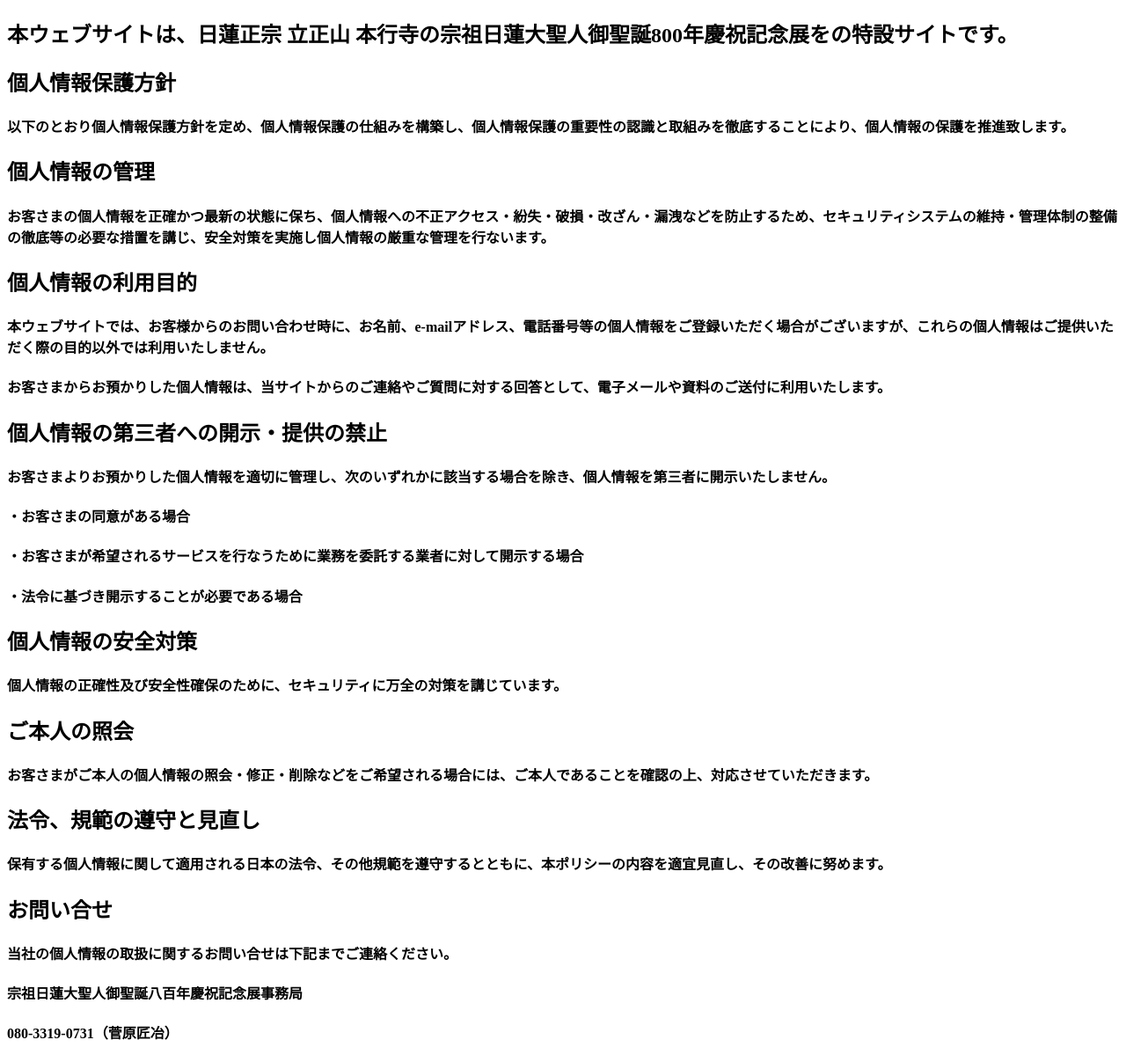
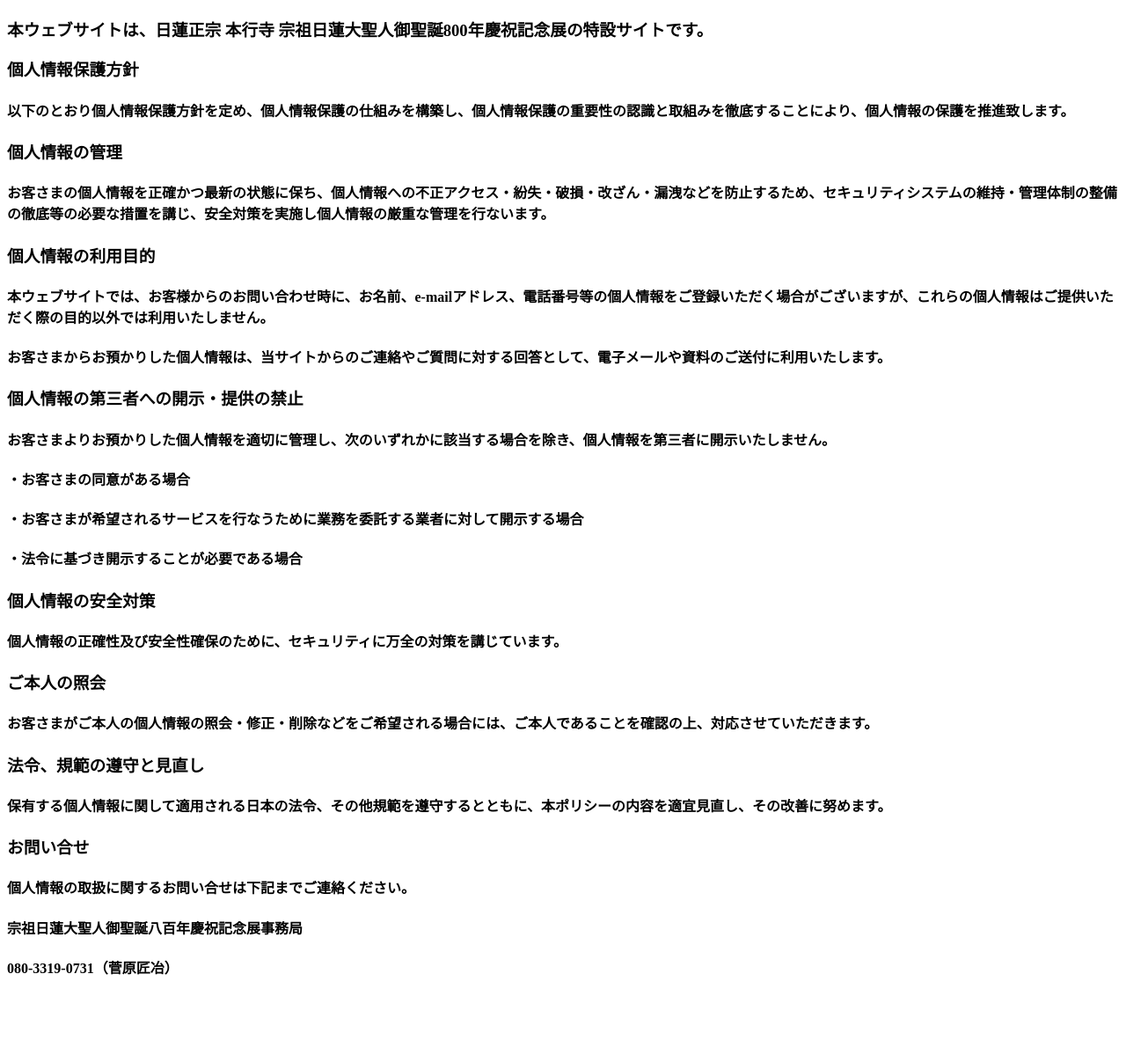
Before and after one commit to hongyoji/keishukukinenten, a plain HTML site: page index.html in a window 1280 px wide. Shown: the whole page at 88% size. After the commit the page ends 1132 px from the top, so only its background shows below. Drawn offline with Linux system fonts and the light colour scheme.

Commit message:
Update index.html

```diff
--- a/index.html
+++ b/index.html
@@ -4,27 +4,27 @@
     <title>プライバシーポリシー</title>
   </head>
   <body>
-    <h2>本ウェブサイトは、日蓮正宗 立正山 本行寺の宗祖日蓮大聖人御聖誕800年慶祝記念展をの特設サイトです。</h3>
-      <h2>個人情報保護方針</h3>
+    <h3>本ウェブサイトは、日蓮正宗 本行寺 宗祖日蓮大聖人御聖誕800年慶祝記念展の特設サイトです。</h3>
+      <h3>個人情報保護方針</h3>
         <h4>以下のとおり個人情報保護方針を定め、個人情報保護の仕組みを構築し、個人情報保護の重要性の認識と取組みを徹底することにより、個人情報の保護を推進致します。</h4>
-      <h2>個人情報の管理</h3>
+      <h3>個人情報の管理</h3>
         <h4>お客さまの個人情報を正確かつ最新の状態に保ち、個人情報への不正アクセス・紛失・破損・改ざん・漏洩などを防止するため、セキュリティシステムの維持・管理体制の整備の徹底等の必要な措置を講じ、安全対策を実施し個人情報の厳重な管理を行ないます。</h4>
-      <h2>個人情報の利用目的</h2>
+      <h3>個人情報の利用目的</h3>
         <h4>本ウェブサイトでは、お客様からのお問い合わせ時に、お名前、e-mailアドレス、電話番号等の個人情報をご登録いただく場合がございますが、これらの個人情報はご提供いただく際の目的以外では利用いたしません。</h4>
         <h4>お客さまからお預かりした個人情報は、当サイトからのご連絡やご質問に対する回答として、電子メールや資料のご送付に利用いたします。</h4>
-      <h2>個人情報の第三者への開示・提供の禁止</h2>
+      <h3>個人情報の第三者への開示・提供の禁止</h3>
         <h4>お客さまよりお預かりした個人情報を適切に管理し、次のいずれかに該当する場合を除き、個人情報を第三者に開示いたしません。</h4>
-        <h4>・お客さまの同意がある場合</h4>
-        <h4>・お客さまが希望されるサービスを行なうために業務を委託する業者に対して開示する場合</h4>
-        <h4>・法令に基づき開示することが必要である場合</h4>
-      <h2>個人情報の安全対策</h2>
+          <h4>・お客さまの同意がある場合</h4>
+          <h4>・お客さまが希望されるサービスを行なうために業務を委託する業者に対して開示する場合</h4>
+          <h4>・法令に基づき開示することが必要である場合</h4>
+      <h3>個人情報の安全対策</h3>
         <h4>個人情報の正確性及び安全性確保のために、セキュリティに万全の対策を講じています。</h4>
-      <h2>ご本人の照会</h2>
+      <h3>ご本人の照会</h3>
         <h4>お客さまがご本人の個人情報の照会・修正・削除などをご希望される場合には、ご本人であることを確認の上、対応させていただきます。
-      <h2>法令、規範の遵守と見直し</h2>
+      <h3>法令、規範の遵守と見直し</h3>
         <h4>保有する個人情報に関して適用される日本の法令、その他規範を遵守するとともに、本ポリシーの内容を適宜見直し、その改善に努めます。</h4>
-      <h2>お問い合せ</h2>
-        <h4>当社の個人情報の取扱に関するお問い合せは下記までご連絡ください。</h4>
+      <h3>お問い合せ</h3>
+        <h4>個人情報の取扱に関するお問い合せは下記までご連絡ください。</h4>
           <h4>宗祖日蓮大聖人御聖誕八百年慶祝記念展事務局</h4>
           <h4>080-3319-0731（菅原匠冶）
   </body>
```
